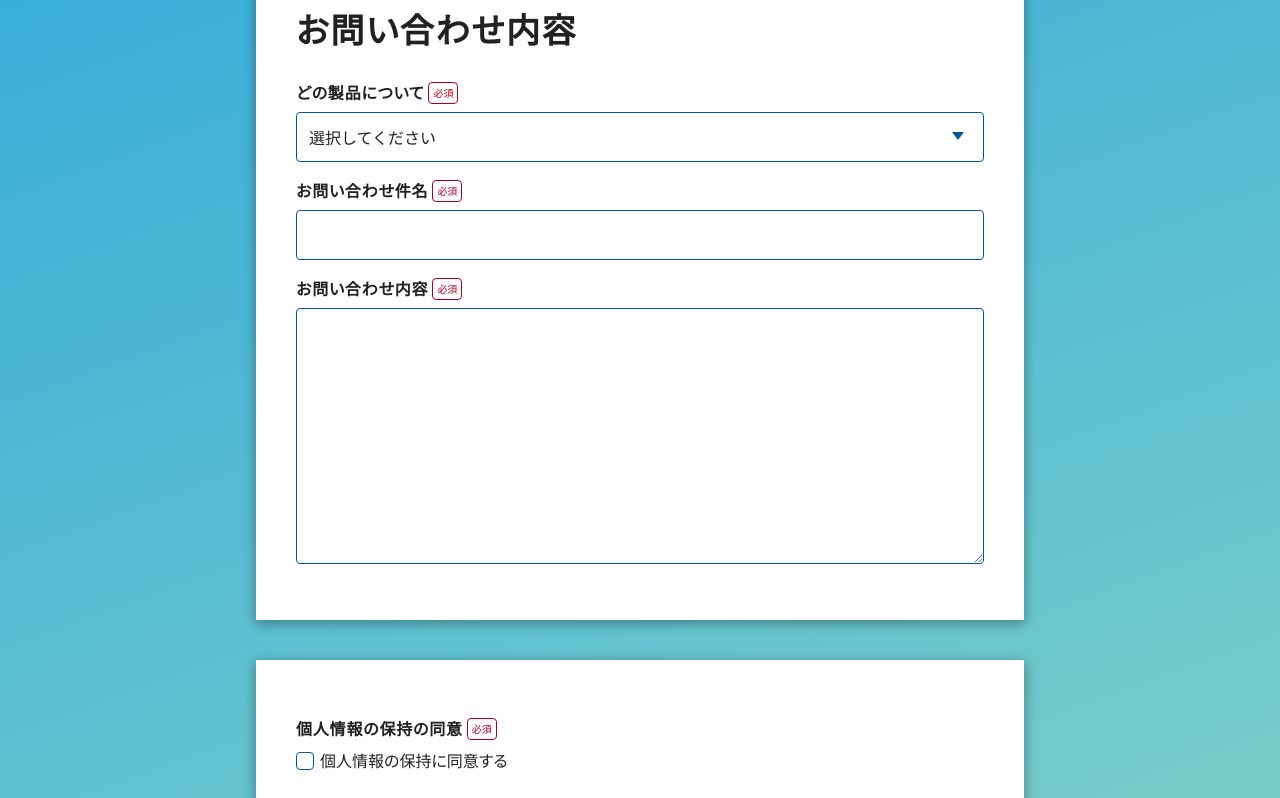
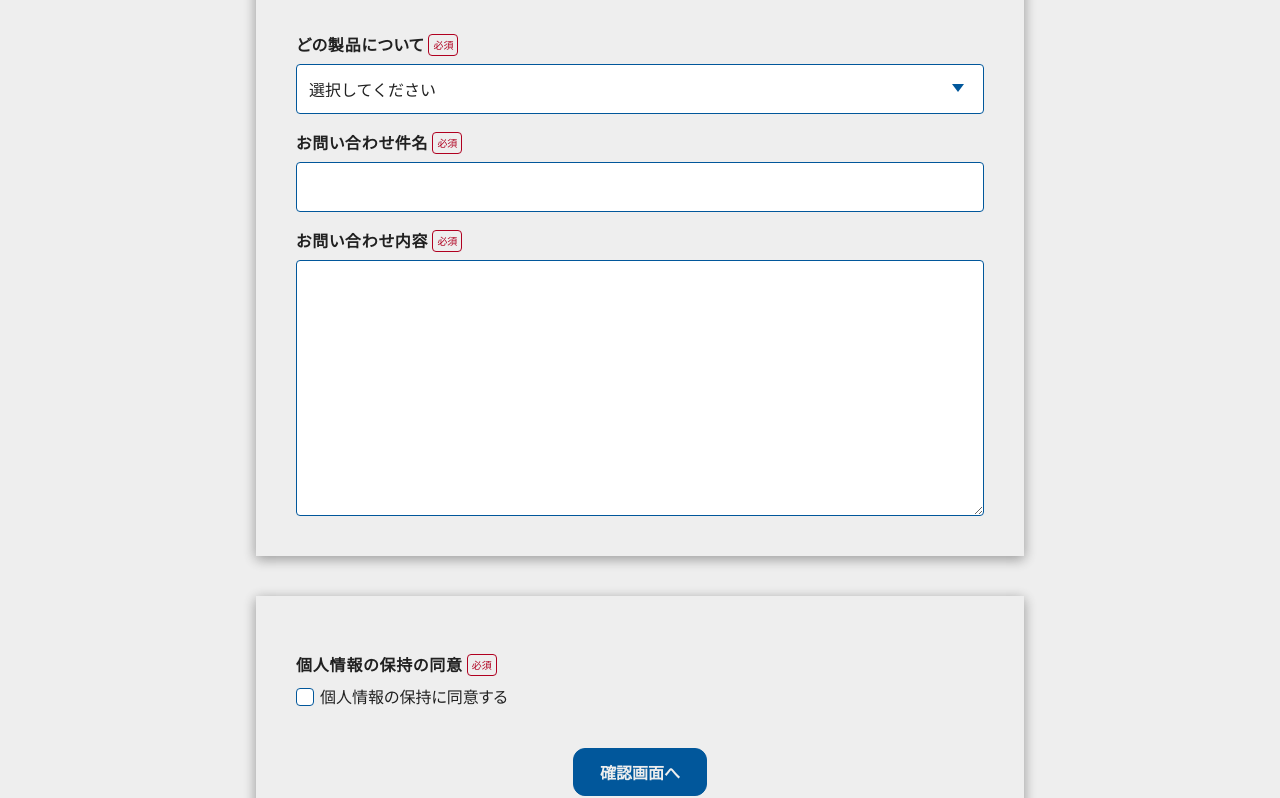
Before and after one commit to TOHFU/contact-form, a Next.js app: page /contact in a window 1280 px wide. Shown: the part 1122-1920 px from the top of the page. Built offline with nearby package versions, Linux system fonts and the light colour scheme.

Commit message:
fix component color

```diff
--- a/src/components/common/Button.module.scss
+++ b/src/components/common/Button.module.scss
@@ -13,17 +13,17 @@
   @include mixin.fl(16, 16);
   font-weight: bold;
   text-align: center;
-  color: var.$COLOR_PRIMARY;
+  color: var.$COLOR_TEXT_LIGHT;
   border: 1px solid var.$COLOR_PRIMARY;
   border-radius: 12px;
-  background: var.$COLOR_BACKGROUND;
+  background: var.$COLOR_PRIMARY;
   background-origin: border-box;
   cursor: pointer;
   transition: opacity 0.1s ease, background-color 0.2s ease, color 0.2s ease;
   @include mixin.accessibleFocus();
   &:hover {
-    color: var.$COLOR_BACKGROUND;
-    background-color: var.$COLOR_PRIMARY;
+    color: var.$COLOR_PRIMARY;
+    background-color: var.$COLOR_BACKGROUND;
   }
   &Label {
     user-select: none;
--- a/src/components/common/CheckInput.module.scss
+++ b/src/components/common/CheckInput.module.scss
@@ -28,7 +28,7 @@
       box-sizing: border-box;
       border: 1px solid var.$COLOR_PRIMARY;
       border-radius: 4px;
-      background-color: var.$COLOR_WHITE;
+      background-color: var.$COLOR_BACKGROUND_FORM;
       content: '';
       .HasError & {
         border-color: var.$COLOR_ERROR;
@@ -49,7 +49,7 @@
       left: 7px;
       width: 3px;
       height: 7px;
-      border: 2px solid var.$COLOR_WHITE;
+      border: 2px solid var.$COLOR_BACKGROUND_FORM;
       border-top: none;
       border-left: none;
       transform: rotate(45deg);
--- a/src/components/common/SelectInput.module.scss
+++ b/src/components/common/SelectInput.module.scss
@@ -27,7 +27,7 @@
     @include mixin.fl(16, 16);
     border: 1px solid var.$COLOR_PRIMARY;
     border-radius: 4px;
-    background-color: var.$COLOR_BACKGROUND;
+    background-color: var.$COLOR_BACKGROUND_FORM;
     &::placeholder {
       color: var.$COLOR_PLACEHOLDER;
     }
--- a/src/components/common/TextAreaInput.module.scss
+++ b/src/components/common/TextAreaInput.module.scss
@@ -11,7 +11,7 @@
     @include mixin.fl(16, 24);
     border: 1px solid var.$COLOR_PRIMARY;
     border-radius: 4px;
-    background-color: var.$COLOR_BACKGROUND;
+    background-color: var.$COLOR_BACKGROUND_FORM;
     resize: vertical;
     &::placeholder {
       color: var.$COLOR_PLACEHOLDER;
--- a/src/components/common/TextInput.module.scss
+++ b/src/components/common/TextInput.module.scss
@@ -11,7 +11,7 @@
     @include mixin.fl(16, 16);
     border: 1px solid var.$COLOR_PRIMARY;
     border-radius: 4px;
-    background-color: var.$COLOR_BACKGROUND;
+    background-color: var.$COLOR_BACKGROUND_FORM;
     &::placeholder {
       color: var.$COLOR_PLACEHOLDER;
     }
--- a/src/components/container/contact/ContactInputContainer.module.scss
+++ b/src/components/container/contact/ContactInputContainer.module.scss
@@ -16,7 +16,7 @@
     }
   }
   &Field {
-    margin: 16px 0;
+    margin: 16px 0 0;
     flex: 1;
   }
   &Column {
--- a/src/pages/contact/index.module.scss
+++ b/src/pages/contact/index.module.scss
@@ -6,6 +6,5 @@
   width: 100%;
   min-height: 100vh;
   padding: 64px 16px;
-  background-color: #0093e9;
-  background-image: linear-gradient(160deg, #0093e9 0%, #80d0c7 100%);
+  background-color: var.$COLOR_BACKGROUND;
 }
--- a/src/styles/foundations/variables.scss
+++ b/src/styles/foundations/variables.scss
@@ -25,7 +25,8 @@ $COLOR_TEXT: #212121;
 $COLOR_TEXT_LIGHT: #eee;
 
 // background
-$COLOR_BACKGROUND: #fff;
+$COLOR_BACKGROUND: #eee;
+$COLOR_BACKGROUND_FORM: #fff;
 
 // error
 $COLOR_ERROR: #b00020;
```
